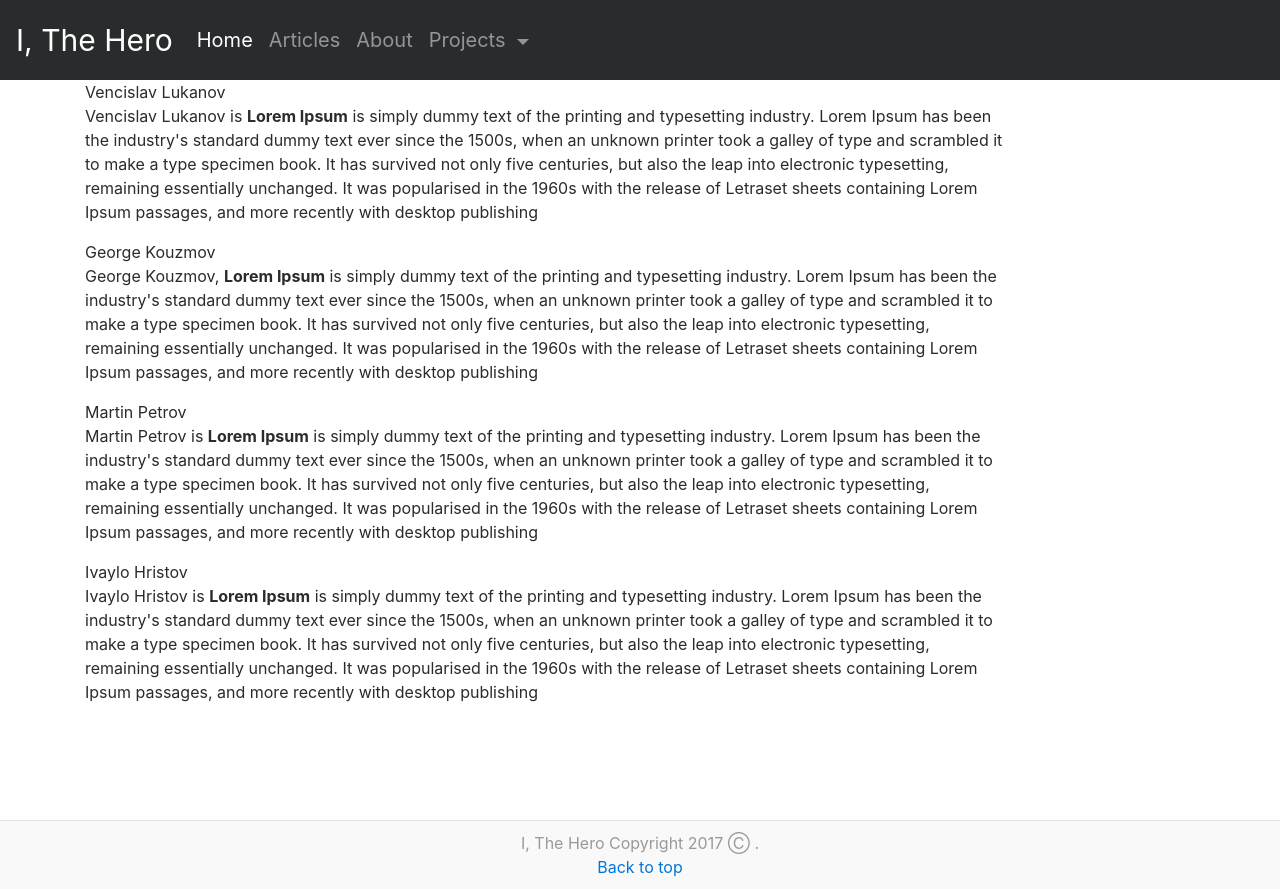
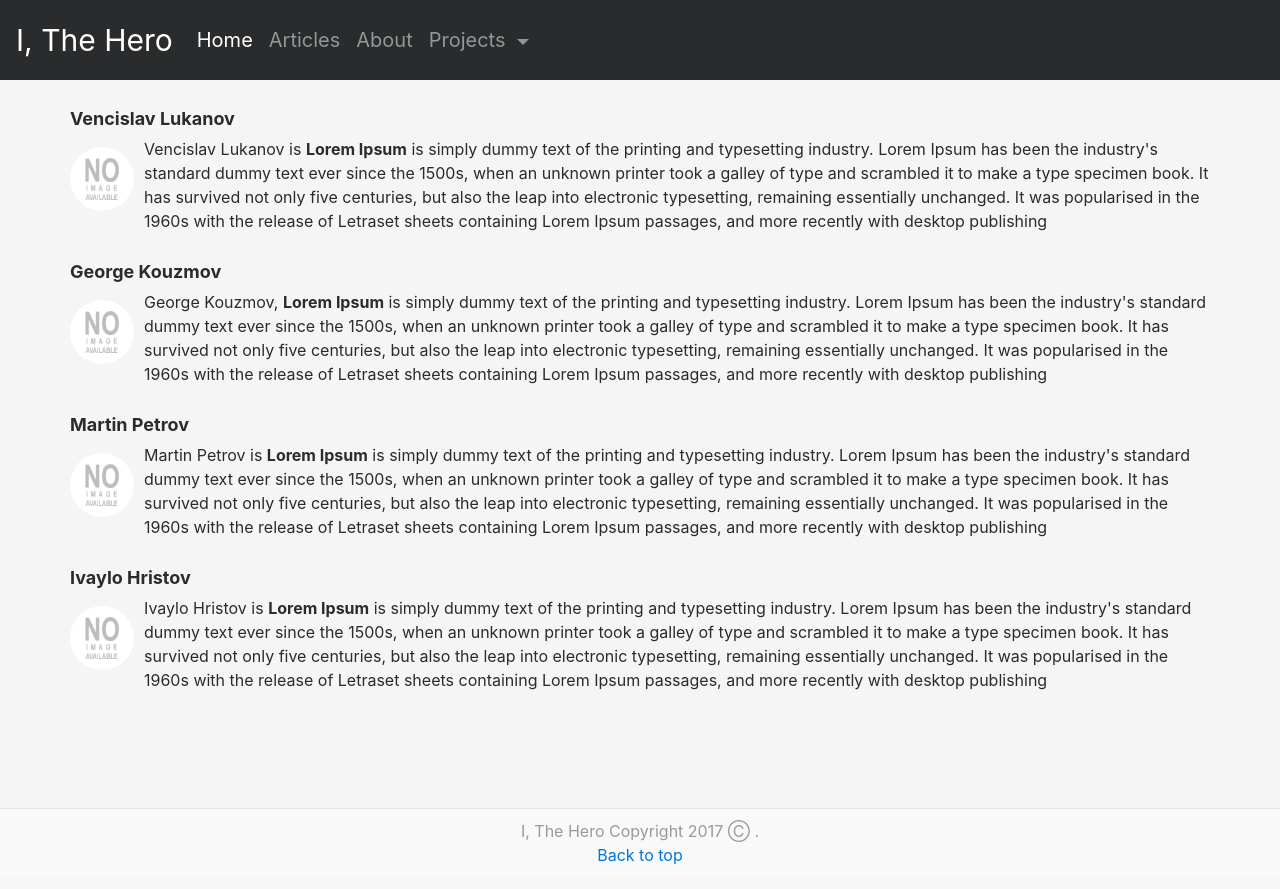
Before and after one commit to kzmv/ithehero, a Django app: page /about/ in a window 1280 px wide. After the commit the page ends 864 px from the top, so only its background shows below. Run offline with Django 3.2, Linux system fonts and the light colour scheme; data comes from the database, SQL or seed files in the repository; both versions use the stored data as it was before the commit; some libraries are stand-ins or nearby versions.

Commit message:
add image changes and remove db

```diff
--- a/ithehero/static/css/navbar.css
+++ b/ithehero/static/css/navbar.css
@@ -1,6 +1,7 @@
 body {
   font-family: Georgia, "Times New Roman", Times, serif;
   color: #555;
+  background-color:#f5f5f5 !important;
 }
 
 .blog-footer {
@@ -32,7 +33,7 @@
 .summary-image {
     float: left;
     height: 140px;
-    background: url(http://a0.twimg.com/profile_images/2231171301/red_square_nigel_tomm_m_normal.jpg);
+
     margin-left: 15px;
     background-color: white;
     margin-right:15px;
@@ -50,6 +51,36 @@
 
 .summary-image .intro{
    height: 100px;
+}
+
+.image{
+    margin: 0 auto;
+    display: block;
+    height: 100%;
+    max-width: 100%;
+}
+
+.about-image .image {
+    border-radius: 50%;
+}
+
+.about-image{
+    width: 64px;
+    height: 64px;
+    margin-top: 10px;
+    float:left;
+    margin-right:10px;
+    margin-bottom:10px;
+}
+
+.about-card{
+    margin-top: 25px;
+}
+
+.about-title{
+    font-weight:bold;
+    margin-bottom: 5px;
+    font-size:18px;
 }
 
 .summary-title{
--- a/ithehero/templates/en/about.html
+++ b/ithehero/templates/en/about.html
@@ -1,4 +1,5 @@
 {% extends 'base.html' %}
+{% load static %}
 
 {% block content %}
 
@@ -6,16 +7,20 @@
 
     <div class="row">
 
-        <div class="col-sm-10 blog-main">
+        <div class="blog-main">
 
             {% for blog in blogs %}
             <div class="about-card">
                 <div class="about-title">
                     {{blog.title}}
                 </div>
-                <div class="about-text">
-                    <div class="about-image"></div>
-                    {{blog.text|safe}}
+                <div>
+                    <div class="about-image">
+                        <img class="image" src="{% get_media_prefix %}{{ blog.image }}"/>
+                    </div>
+                    <div class="about-text">
+                        {{blog.text|safe}}
+                    </div>
                 </div>
             </div>
             {% endfor %}
--- a/ithehero/templates/en/blogs.html
+++ b/ithehero/templates/en/blogs.html
@@ -12,7 +12,9 @@
                     <a href="{% url 'blog' blog.slug %}">{{blog.title}}</a>
                 </div>
                 <div class="summary-text row">
-                    <img class="summary-image col-sm-4" src="{% get_media_prefix %}{{ blog.image }}"/>
+                    <div class="summary-image col-sm-4">
+                        <img class="image" src="{% get_media_prefix %}{{ blog.image }}"/>
+                    </div>
                     <div class="col-sm-7 summary-description">
                     {{blog.description|safe}}
                     </div>
```
Also changed, not shown: ithehero/templates/en/index.html (+9 -4 lines), db.sqlite3 (deleted), ithehero/media/images/pixelavatar216.png (added).
